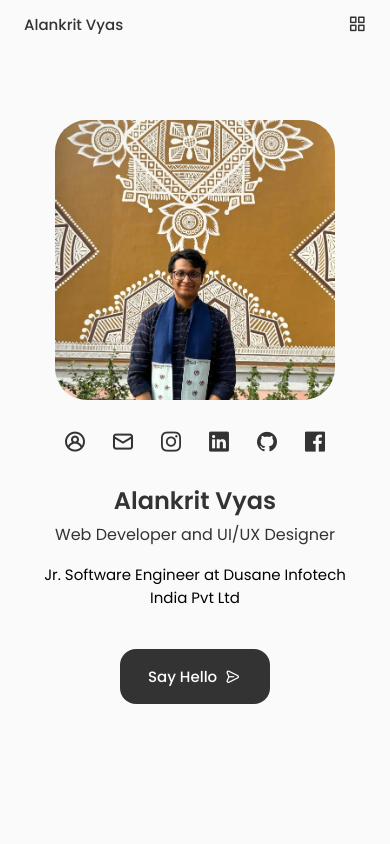
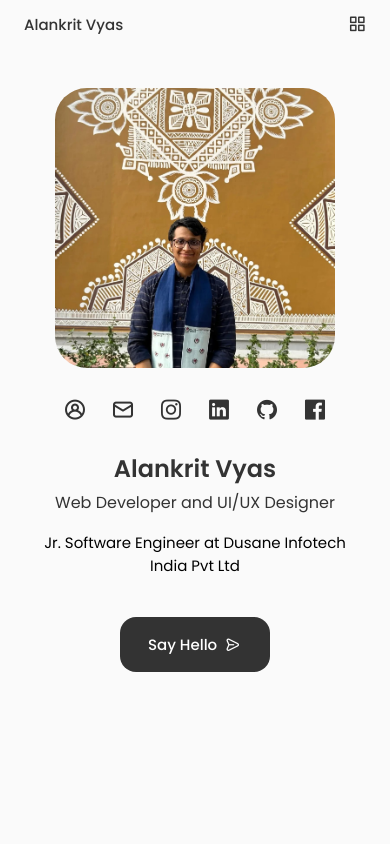
Before and after one commit to alankritvyas21/alankritvyas21.github.io, a React (Create React App) app: page / in a window 390 px wide. Shown: the top 844 px of the page. Built offline with nearby package versions, Linux system fonts and the light colour scheme.

Commit message:
dark mode fixes

```diff
--- a/src/App.css
+++ b/src/App.css
@@ -191,14 +191,10 @@ img {
 }
 
 @media screen and (max-width: 768px) {
-  body {
-    margin: 0 0 var(--header-height) 0;
-  }
 
   .section {
     padding: 2rem 0 4rem;
     height: fit-content ;
-    margin-top: 2rem;
   }
 
   .section__subtitle {
--- a/src/assets/css/footer.css
+++ b/src/assets/css/footer.css
@@ -43,6 +43,7 @@
 }
 
 @media (max-width:992px) {
+
     .footer__social-link {
         padding: 0.25rem;
     }
```
